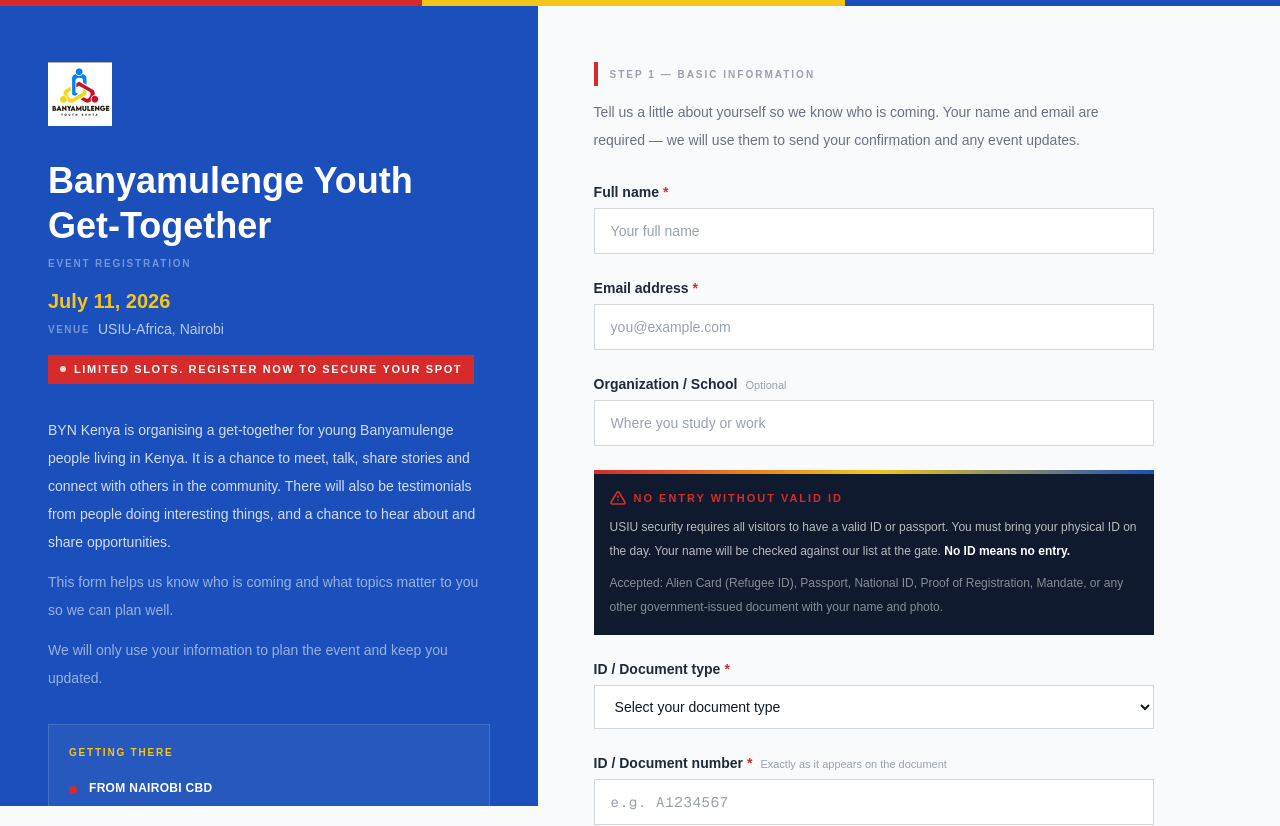
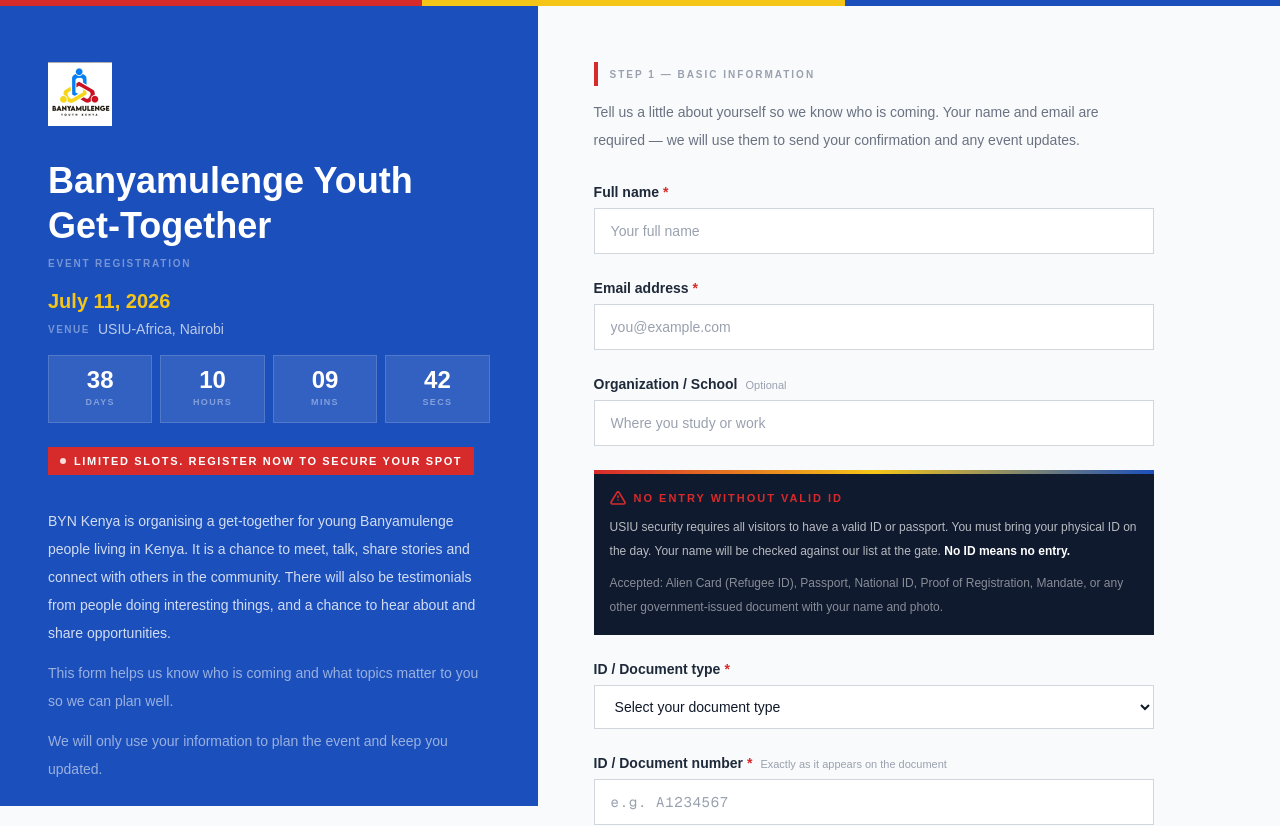
Before and after one commit to ShemaM/byn-event, a Next.js app: page / in a window 1280 px wide. Shown: the top 826 px of the page. Built offline with nearby package versions, Linux system fonts and the light colour scheme.

Commit message:
Add live countdown to event date

```diff
--- a/app/page.tsx
+++ b/app/page.tsx
@@ -1,6 +1,28 @@
 'use client'
 
-import { useState } from 'react'
+import { useState, useEffect } from 'react'
+
+function useCountdown(target: Date) {
+  const [timeLeft, setTimeLeft] = useState({ days: 0, hours: 0, minutes: 0, seconds: 0 })
+
+  useEffect(() => {
+    function calc() {
+      const diff = target.getTime() - Date.now()
+      if (diff <= 0) return setTimeLeft({ days: 0, hours: 0, minutes: 0, seconds: 0 })
+      setTimeLeft({
+        days: Math.floor(diff / (1000 * 60 * 60 * 24)),
+        hours: Math.floor((diff / (1000 * 60 * 60)) % 24),
+        minutes: Math.floor((diff / (1000 * 60)) % 60),
+        seconds: Math.floor((diff / 1000) % 60),
+      })
+    }
+    calc()
+    const id = setInterval(calc, 1000)
+    return () => clearInterval(id)
+  }, [target])
+
+  return timeLeft
+}
 
 const ACTIVITIES = ['Poetry', 'Dance Challenges', 'Drawing Sessions', 'Printed Cards Activity', 'General Audience']
 
@@ -39,7 +61,10 @@ const empty: FormData = {
 const INPUT = 'w-full border border-gray-300 px-4 py-3 text-sm text-gray-900 placeholder:text-gray-400 focus:outline-none focus:border-[#1B4FBB] focus:ring-1 focus:ring-[#1B4FBB] transition-colors bg-white'
 const TEXTAREA = `${INPUT} min-h-[90px] resize-none`
 
+const EVENT_DATE = new Date('2026-07-11T09:00:00+03:00')
+
 export default function RegistrationPage() {
+  const countdown = useCountdown(EVENT_DATE)
   const [form, setForm] = useState<FormData>(empty)
   const [mpesaScreenshot, setMpesaScreenshot] = useState<File | null>(null)
   const [step, setStep] = useState(1)
@@ -131,6 +156,21 @@ export default function RegistrationPage() {
           <div className="flex items-center gap-2 mb-4">
             <span className="text-[10px] font-black uppercase tracking-[0.15em] text-white/40">Venue</span>
             <span className="text-white/70 text-sm">USIU-Africa, Nairobi</span>
+          </div>
+
+          {/* Countdown */}
+          <div className="grid grid-cols-4 gap-2 mb-6">
+            {[
+              { label: 'Days', value: countdown.days },
+              { label: 'Hours', value: countdown.hours },
+              { label: 'Mins', value: countdown.minutes },
+              { label: 'Secs', value: countdown.seconds },
+            ].map(({ label, value }) => (
+              <div key={label} className="bg-white/10 border border-white/15 text-center py-3">
+                <p className="text-2xl font-black text-white leading-none">{String(value).padStart(2, '0')}</p>
+                <p className="text-[9px] font-bold uppercase tracking-[0.15em] text-white/40 mt-1">{label}</p>
+              </div>
+            ))}
           </div>
 
           {/* Limited slots badge */}
```
